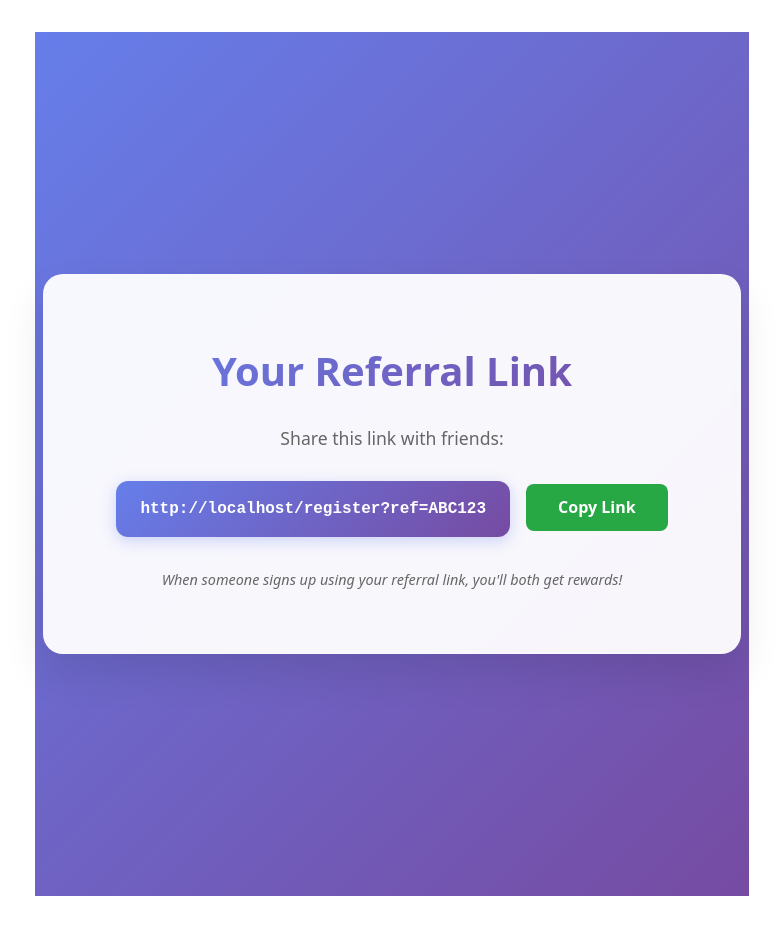
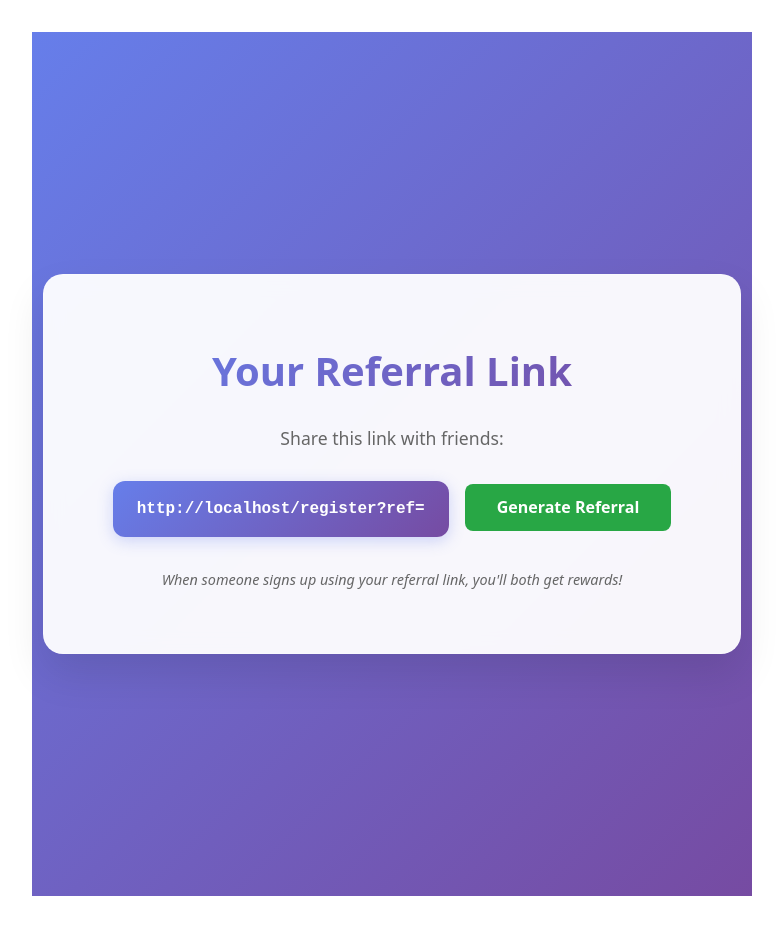
Before and after one commit to alexrao2000/g4u-client, a React (Vite) app: page / in a window 1280 px wide. Shown: the whole page, without its empty margins (248-1031 px from the left). Built offline with nearby package versions, Linux system fonts and the light colour scheme.

Commit message:
Added referral API + logic to communicate w/ server

```diff
--- /dev/null
+++ b/src/api/referral.ts
@@ -0,0 +1,16 @@
+import axios from 'axios';
+
+export async function getReferralCode(): Promise<string> {
+  const url = 'http://127.0.0.1:8000/referral-code'
+
+  const response = await axios.get(url, {
+    method: "GET",
+    headers: {
+      "Accept": "application/json"
+    }
+  })
+
+  const code = response.data.code
+
+  return code
+}
--- a/src/pages/Home.tsx
+++ b/src/pages/Home.tsx
@@ -1,12 +1,19 @@
-import { useState } from 'react';
+import { useState, useEffect } from 'react';
+import { getReferralCode } from '../api/referral';
 import '../css/Home.css';
 //import { useNavigate } from 'react-router-dom';
 
 function Home() {
-  const [referralCode] = useState<string>('ABC123'); // Placeholder
+  const [referralCode, setReferralCode] = useState<string>(''); // Placeholder
   const [copied, setCopied] = useState<boolean>(false);
 
-  const referralLink = `${window.location.origin}/register?ref=${referralCode}`;
+  let referralLink = `${window.location.origin}/register?ref=${referralCode}`;
+
+  const generateReferral = async () => {
+    const code = await getReferralCode()
+    console.log(code)
+    setReferralCode(code)
+  }
 
   const copyToClipboard = async () => {
     try {
@@ -18,9 +25,14 @@ function Home() {
     }
   };
 
+  useEffect(() => {
+    referralLink = `${window.location.origin}/register?ref=${referralCode}`;
+  }, [referralCode]);
+
   return (
     <div className="home-container">
       <div className="home-card">
+
         <h1 className="home-title">Your Referral Link</h1>
 
         <div className="referral-section">
@@ -34,12 +46,26 @@ function Home() {
             {referralLink}
           </a>
 
+          {referralCode ? (
+
             <button
               onClick={copyToClipboard}
               className={`copy-button ${copied ? 'copied' : ''}`}
             >
               {copied ? 'Copied!' : 'Copy Link'}
             </button>
+
+          ) : (
+
+            <button
+              className={'copy-button'}
+              onClick={() => generateReferral()}
+            >
+              Generate Referral
+            </button>
+
+          )}
+
         </div>
 
         <p className="info-text">
```
Lines whose indentation alone changed are shown as unchanged.
